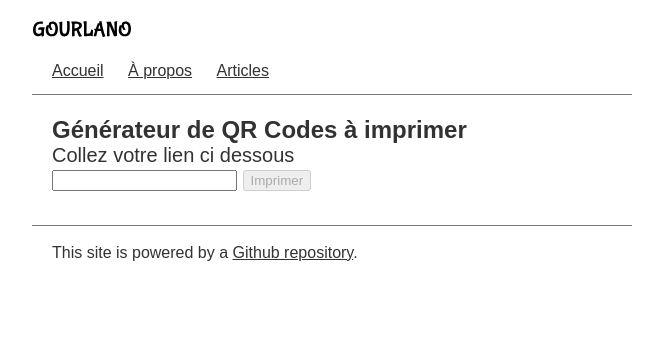
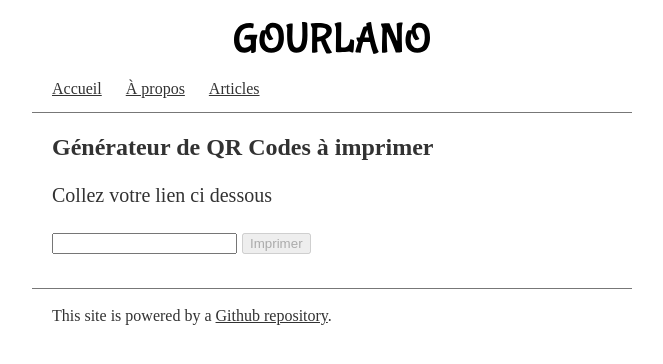
Before and after one commit to crommerer/crommerer.github.io, a Jekyll site: the page built from qrcode/index.html, in a window 1280 px wide. Shown: the top 364 px of the page, without its empty margins (308-971 px from the left). Built offline with Jekyll 4.4.1, drawn with Linux system fonts in a browser that asks for light colours; some web fonts are replaced.

Commit message:
Edit styling

```diff
--- a/_includes/navigation.html
+++ b/_includes/navigation.html
@@ -1,7 +1,7 @@
 {% assign current = page.path | downcase | split: '.' %}
 
 <header>
-  <img src="/images/gourlano-logo.svg">
+  <img src="/images/gourlano-logo.svg" width="200">
 </header>
 <nav>
   <ul>
--- a/css/main.css
+++ b/css/main.css
@@ -6,7 +6,7 @@
 }
 
 body {
-  font-family: 'Yrsa', serif;
+  font-family: "Yrsa", serif;
 }
 
 body,
@@ -14,7 +14,13 @@ a {
   color: rgba(50, 50, 50, 1);
 }
 
-h1, h2, h3 {
+header {
+  text-align: center;
+}
+
+h1,
+h2,
+h3 {
   margin-top: 0.3em;
 }
 
--- a/qrcode/index.html
+++ b/qrcode/index.html
@@ -22,7 +22,7 @@ title: Générateur de QR Codes à imprimer
 
   function addLogo(div) {
     const logo = document.createElement("img");
-    logo.src = 'images/gourlano-logo.svg';
+    logo.src = '/images/gourlano-logo.svg';
     div.appendChild(logo);
   }
 
@@ -100,7 +100,6 @@ title: Générateur de QR Codes à imprimer
   body {
     margin: 0;
     padding: 0;
-    font-family: sans-serif;
   }
 
   #instructions {
@@ -164,7 +163,9 @@ title: Générateur de QR Codes à imprimer
 
 <div id="instructions">
   <h3>Générateur de QR Codes à imprimer</h3>
+  <br />
   <p>Collez votre lien ci dessous</p>
+  <br />
   <form>
     <input>
     <input type="submit" value="Imprimer" disabled />
```
